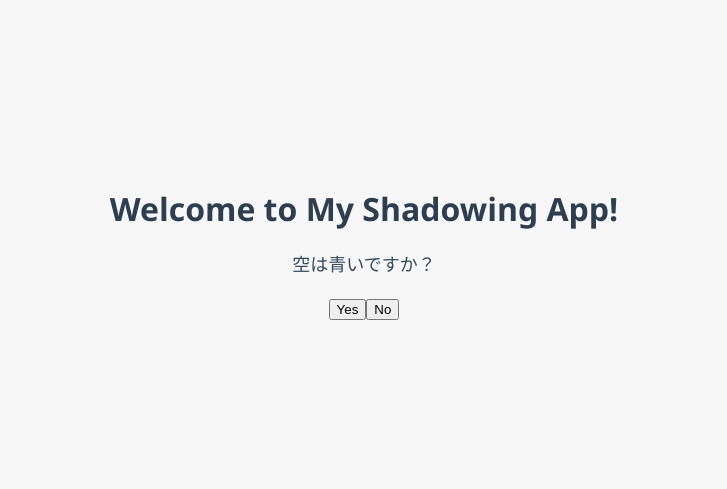
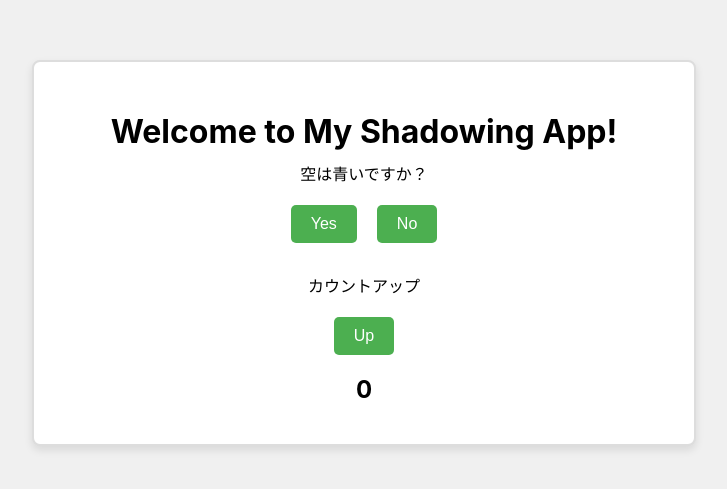
Before and after one commit to sean024-jp/shadowing, a React (Create React App) app: page / in a window 1280 px wide. Shown: the part 167-656 px from the top of the page, without its empty margins (276-1003 px from the left). Built offline with nearby package versions, Linux system fonts and the light colour scheme.

Commit message:
Day 5: コード整理とREADME更新

```diff
--- a/src/App.css
+++ b/src/App.css
@@ -1,22 +1,43 @@
+/* App.css */
+
 .App {
-  background-color: #f7f7f7; /* 背景色を明るいグレーに */
-  min-height: 100vh;         /* 画面全体の高さを確保 */
+  background-color: #f0f0f0; /* 柔らかい背景色 */
+  min-height: 100vh;         /* 画面全体をカバー */
   display: flex;
-  flex-direction: column;
-  justify-content: center;   /* 垂直方向に中央揃え */
-  align-items: center;       /* 水平方向に中央揃え */
-  font-family: 'Segoe UI', Tahoma, Geneva, Verdana, sans-serif;
-  margin: 0;
-  padding: 0;
+  justify-content: center;
+  align-items: center;
+  padding: 20px;
 }
 
-h1 {
-  color: #2c3e50;      /* タイトルの文字色 */
-  margin-bottom: 20px; /* タイトル下に余白を追加 */
+.puzzle-container {
+  background-color: #fff;                /* 白背景 */
+  border: 2px solid #ddd;                /* 薄いグレーの枠線 */
+  border-radius: 8px;                    /* 角を丸く */
+  box-shadow: 0 4px 8px rgba(0,0,0,0.1);   /* ふんわりした影 */
+  padding: 30px;                         /* 内側の余白 */
+  width: 90%;
+  max-width: 600px;                      /* 幅の上限を設定 */
+  text-align: center;
 }
 
-p {
-  color: #34495e;      /* 説明文の文字色 */
-  font-size: 18px;     /* フォントサイズを大きめに */
-  line-height: 1.6;    /* 読みやすい行間を設定 */
+/* ボタンのスタイル */
+button {
+  background-color: #4CAF50; /* 緑色 */
+  color: #fff;
+  border: none;
+  padding: 10px 20px;
+  margin: 10px;
+  border-radius: 5px;
+  cursor: pointer;
+  font-size: 16px;
+  transition: background-color 0.3s;
 }
+
+button:hover {
+  background-color: #45a049; /* ホバー時に少し濃い緑 */
+}
+
+/* タイトルやテキストの調整 */
+h1, h2, p {
+  margin: 10px 0;
+}
--- a/src/App.js
+++ b/src/App.js
@@ -1,11 +1,16 @@
+// App.js
 import React from 'react';
 import './App.css';
 import HelloScreen from './HelloScreen';
+import SimpleCounter from './SimpleCounter';
 
 function App() {
   return (
     <div className="App">
-      <HelloScreen />
+      <div className="puzzle-container">
+        <HelloScreen />
+        <SimpleCounter />
+      </div>
     </div>
   );
 }
--- /dev/null
+++ b/src/SimpleCounter.js
@@ -0,0 +1,21 @@
+//SimpleCounter.js
+import React, { useState } from 'react';
+
+function SimpleCounter() {
+  // 結果表示用の状態変数を用意
+  const [result, setResult] = useState(0);
+
+  const handlePush = () => {
+    setResult(result + 1);
+  };
+
+  return (
+    <div style={{ textAlign: 'center', marginTop: '20px' }}>
+      <p>カウントアップ</p>
+      <button onClick={handlePush}>Up</button>
+      <h2>{result}</h2>
+    </div>
+  );
+}
+
+export default SimpleCounter;
```
